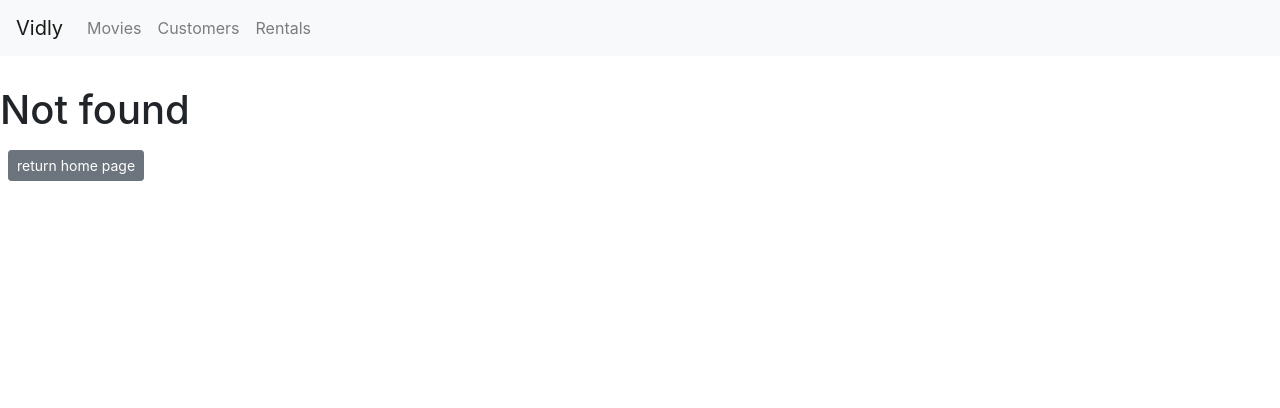
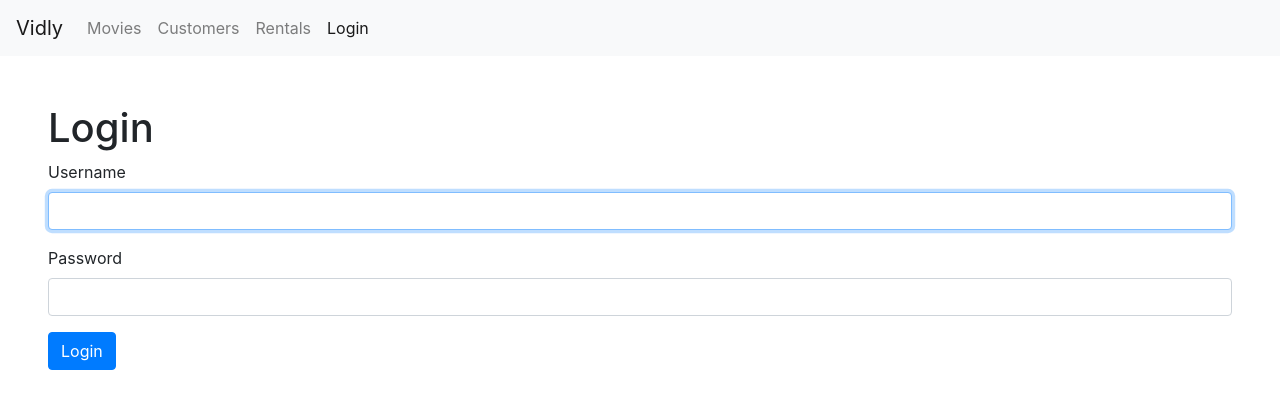
Before and after one commit to smzerehpoush/react-app, a React (Create React App) app: page /login in a window 1280 px wide. Before the commit this address led to /not-found. Shown: the top 408 px of the page. Built offline with nearby package versions, Linux system fonts and the light colour scheme.

Commit message:
add login form

```diff
--- /dev/null
+++ b/src/components/loginForm.jsx
@@ -0,0 +1,48 @@
+import React, { Component } from "react";
+class LoginForm extends Component {
+  username = React.createRef();
+  //   password = React.createRef();
+  handleSubmit = e => {
+    e.preventDefault();
+    console.log(this.username.current.value);
+
+    console.log("submitted");
+  };
+  componentDidMount() {
+    this.username.current.focus();
+  }
+  render() {
+    return (
+      <div className="m-5">
+        <h1>Login</h1>
+        <form onSubmit={this.handleSubmit}>
+          <div className="form-group">
+            <label htmlFor="username">Username</label>
+            <input
+              autoFocus
+              ref={this.username}
+              type="text"
+              className="form-control"
+              id="username"
+            />
+            {/* <small id="emailHelp" className="form-text text-muted">
+              we'll never share your information
+            </small> */}
+          </div>
+          <div className="form-group">
+            <label htmlFor="passwordInput">Password</label>
+            <input
+              ref={this.password}
+              type="Password"
+              className="form-control"
+              id="passwordInput"
+            />
+          </div>
+          <button className="btn btn-primary">Login</button>
+        </form>
+      </div>
+    );
+  }
+}
+
+export default LoginForm;
--- a/src/components/vidly.jsx
+++ b/src/components/vidly.jsx
@@ -6,6 +6,8 @@ import Customers from "./customers";
 import Rentals from "./rentals.";
 import MovieForm from "./movieForm";
 import NotFound from "./notFound";
+import LoginForm from "./loginForm";
+
 class Vidly extends Component {
   state = {};
   handleSelect = activeItem => {
@@ -15,11 +17,12 @@ class Vidly extends Component {
     const items = [
       { _id: 1, name: "Movies", path: "/movies" },
       { _id: 2, name: "Customers", path: "/customers" },
-      { _id: 3, name: "Rentals", path: "/rentals" }
+      { _id: 3, name: "Rentals", path: "/rentals" },
+      { _id: 4, name: "Login", path: "/login" }
     ];
     const { activeItem } = this.state;
     return (
-      <React.Fragment>
+      <div>
         <NavBar
           items={items}
           onSelect={this.handleSelect}
@@ -27,6 +30,7 @@ class Vidly extends Component {
         />
         <div>
           <Switch>
+            <Route path="/login" component={LoginForm} />
             <Route path="/movies/:id" component={MovieForm} />
             <Route path="/movies" component={Movies} />
             <Route path="/customers" component={Customers} />
@@ -36,7 +40,7 @@ class Vidly extends Component {
             <Redirect to="/not-found" />
           </Switch>
         </div>
-      </React.Fragment>
+      </div>
     );
   }
 }
```
